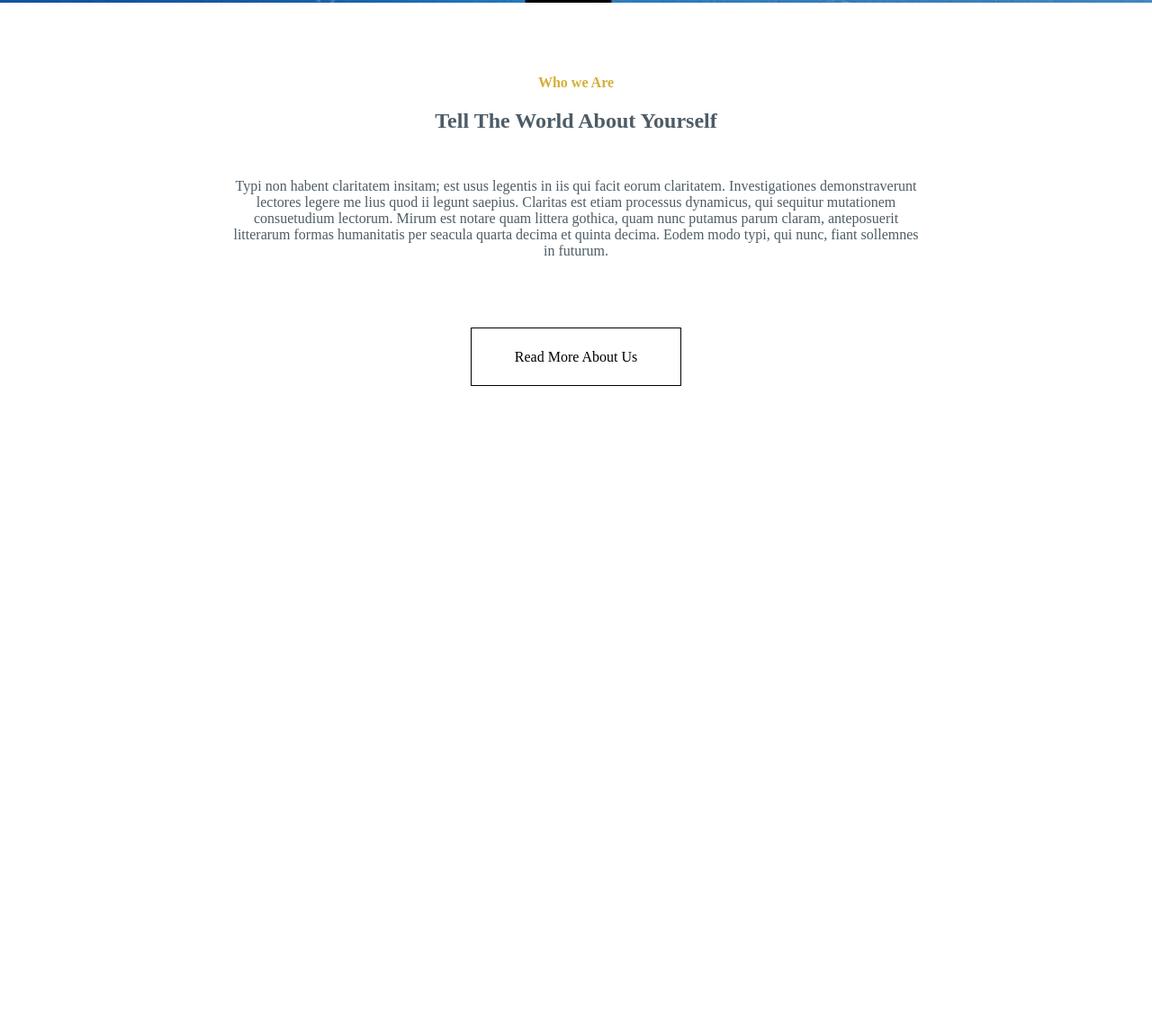
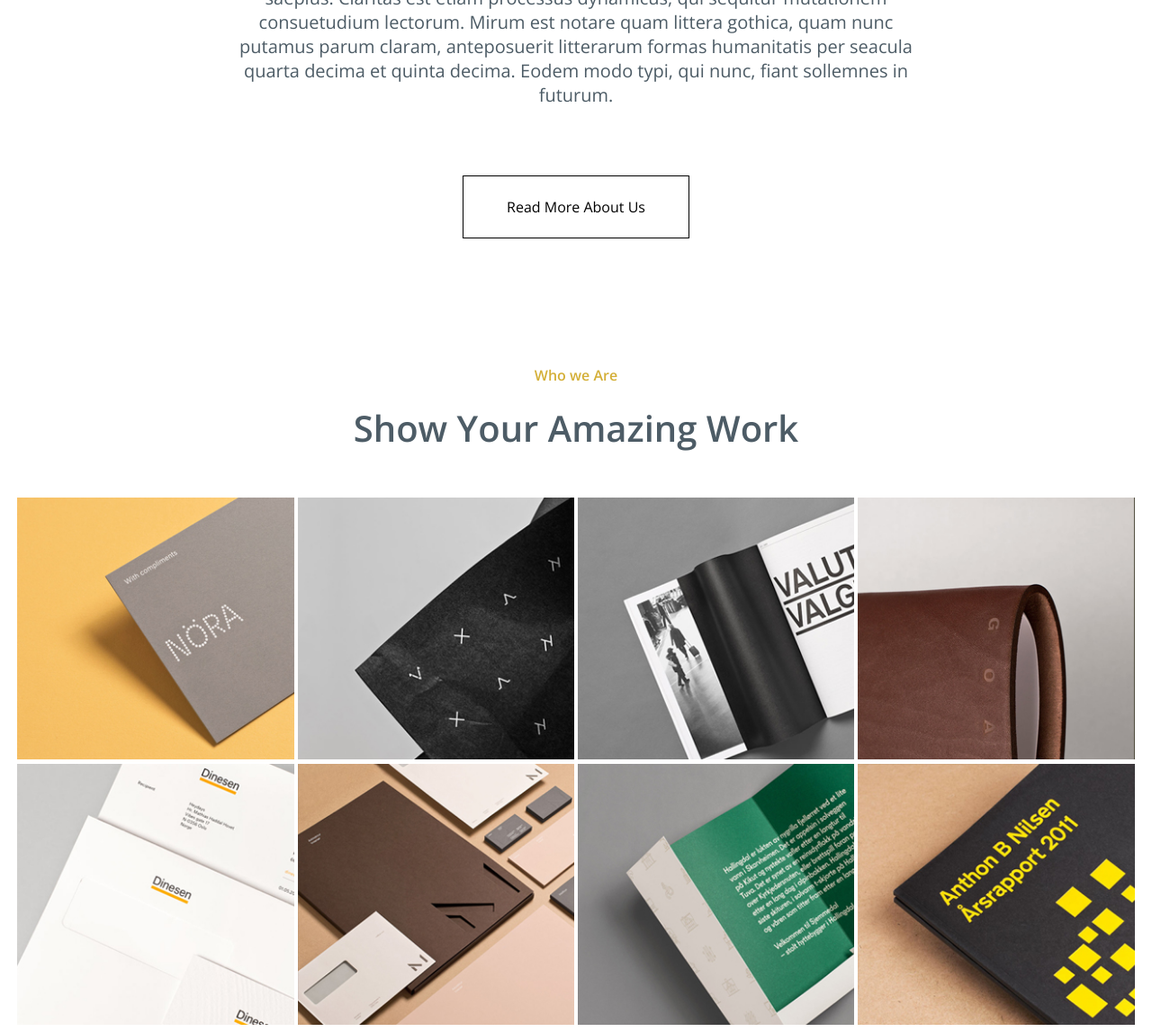
Before and after one commit to miqunore/elegant, a plain HTML site: page index.html in a window 1280 px wide. Shown: the part 1097-2244 px from the top of the page at 90% size. Before the commit the page ends 1526 px from the top, so only its background shows below. Drawn offline with nearby package versions, Linux system fonts and the light colour scheme.

Commit message:
add .container_2-.container_4

```diff
--- a/css/style.css
+++ b/css/style.css
@@ -8,6 +8,10 @@ body {
     max-width: 1280px;
     margin: auto;
     position: relative;
+    font-family: 'Open Sans', sans-serif;
+    font-weight: 300;
+    color: #4d5c66;
+    text-align: center;
 }
 
 header {
@@ -24,16 +28,20 @@ header {
 
 .container_1  {
     background-image: url(../images/cd-intro-bg.jpg);
+    background-size: cover;
     height: 100vh;
     color: white;
-    font-size: 58px;
-    text-align: center;
-    padding-top: 300px;
+    font-size: 5vh;
+    line-height: 100vh;
+
 }
 
-.container_2 {
-    text-align: center;
-    color: #4d5c66;
+.container_1 samp {
+    font-style: italic;
+}
+
+
+.container_2, .container_4 {
     max-width: 770px;
     margin: auto;
 }
@@ -41,17 +49,28 @@ header {
 h4 {
     color: #d4af37;
     padding: 80px 0 20px;
+    font-family: 'Open Sans', sans-serif;
+    font-weight: 600;
+    font-size: 16px;
+}
+
+p {
+    font-size: 20px;
 }
 
 h2 {
     padding-bottom: 50px;
+    font-size: 40px;
 }
 
-.container_2 a {
+.container_2 div a {
     padding: 23px 48px;
     border: solid 1px;
     color: black;
-    margin-bottom: 100px;
+}
+
+.container_2 div {
+    margin-bottom: 85px;
 }
 
 .container_2 p {
@@ -63,3 +82,7 @@ h2 {
     max-width: 770px;
     height: 300px;
 }
+
+.container_3 img {
+    width: 24%;
+}
--- a/index.html
+++ b/index.html
@@ -1,12 +1,20 @@
 <!DOCTYPE html>
 <html lang="en">
+
 <head>
     <meta charset="UTF-8">
     <meta http-equiv="X-UA-Compatible" content="IE=edge">
     <meta name="viewport" content="width=device-width, initial-scale=1.0">
     <title>Document</title>
+    <link rel="preconnect" href="https://fonts.gstatic.com">
+    <link rel="preconnect" href="https://fonts.gstatic.com">
+    <link rel="preconnect" href="https://fonts.gstatic.com">
+    <link rel="preconnect" href="https://fonts.gstatic.com">
+    <link href="https://fonts.googleapis.com/css2?family=Open+Sans:ital,wght@0,300;0,600;1,300&display=swap"
+        rel="stylesheet">
     <link rel="stylesheet" href="css/style.css">
 </head>
+
 <body>
     <header>
         <div>
@@ -17,16 +25,36 @@
             <p>MENU</p>
         </div>
     </header>
-
     <section class="container_1">
-        <h1>Say Haloa to your Portfolio</h1>
+        <h1>Say <samp>Haloa</samp> to your Portfolio</h1>
     </section>
-
     <section class="container_2">
         <h4>Who we Are</h4>
         <h2>Tell The World About Yourself</h2>
-        <P>Typi non habent claritatem insitam; est usus legentis in iis qui facit eorum claritatem. Investigationes demonstraverunt lectores legere me lius quod ii legunt saepius. Claritas est etiam processus dynamicus, qui sequitur mutationem consuetudium lectorum. Mirum est notare quam littera gothica, quam nunc putamus parum claram, anteposuerit litterarum formas humanitatis per seacula quarta decima et quinta decima. Eodem modo typi, qui nunc, fiant sollemnes in futurum.</P>
-        <a href="#" title="#">Read More About Us</a>
+        <P>Typi non habent claritatem insitam; est usus legentis in iis qui facit eorum claritatem. Investigationes
+            demonstraverunt lectores legere me lius quod ii legunt saepius. Claritas est etiam processus dynamicus, qui
+            sequitur mutationem consuetudium lectorum. Mirum est notare quam littera gothica, quam nunc putamus parum
+            claram, anteposuerit litterarum formas humanitatis per seacula quarta decima et quinta decima. Eodem modo
+            typi, qui nunc, fiant sollemnes in futurum.</P>
+        <div><a href="#" title="#">Read More About Us</a></div>
+        <h4>Who we Are</h4>
+        <h2>Show Your Amazing Work</h2>
+    </section>
+    <section class="container_3">
+        <img src="images/cd-container-clmn-1 img.jpg" alt="items">
+        <img src="images/cd-container-clmn-2.jpg" alt="items">
+        <img src="images/cd-container-clmn-3.jpg" alt="items">
+        <img src="images/cd-container-clmn-4.jpg" alt="items">
+        <img src="images/cd-container-clmn-5.jpg" alt="items">
+        <img src="images/cd-container-clmn-6.jpg" alt="items">
+        <img src="images/cd-container-clmn-7.jpg" alt="items">
+        <img src="images/cd-container-clmn-8.jpg" alt="items">
+    </section>
+    <section class="container_4">
+        <h4>Who we Are</h4>
+        <h2>Show Your Amazing Work</h2>
+        <P>Typi non habent claritatem insitam; est usus legentis in iis qui facit eorum claritatem. Investigationes demonstraverunt lectores legere me lius quod ii legunt saepius. Claritas est etiam processus dynamicus, qui sequitur mutationem consuetudium lectorum.</P>
     </section>
 </body>
+
 </html>
```
